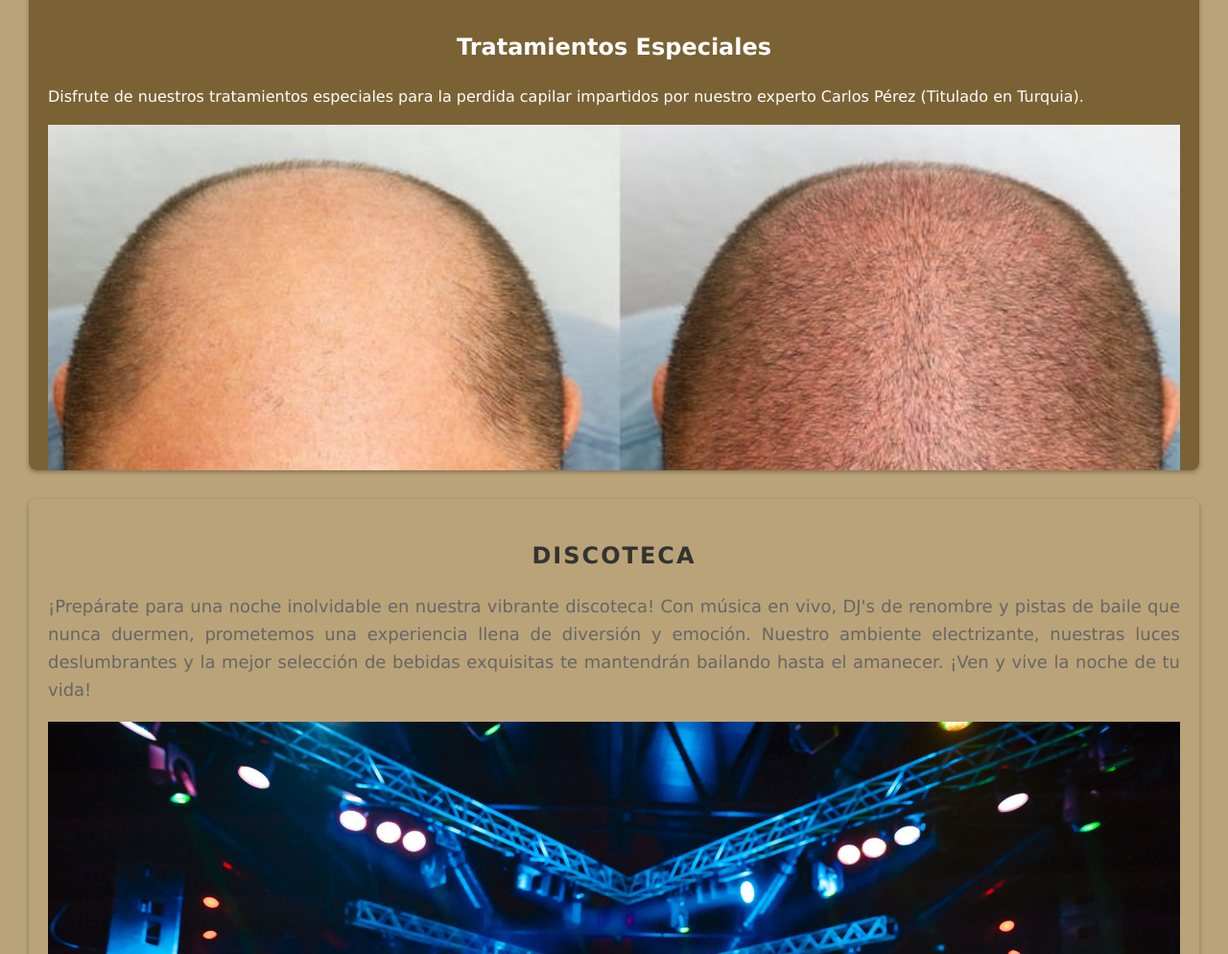
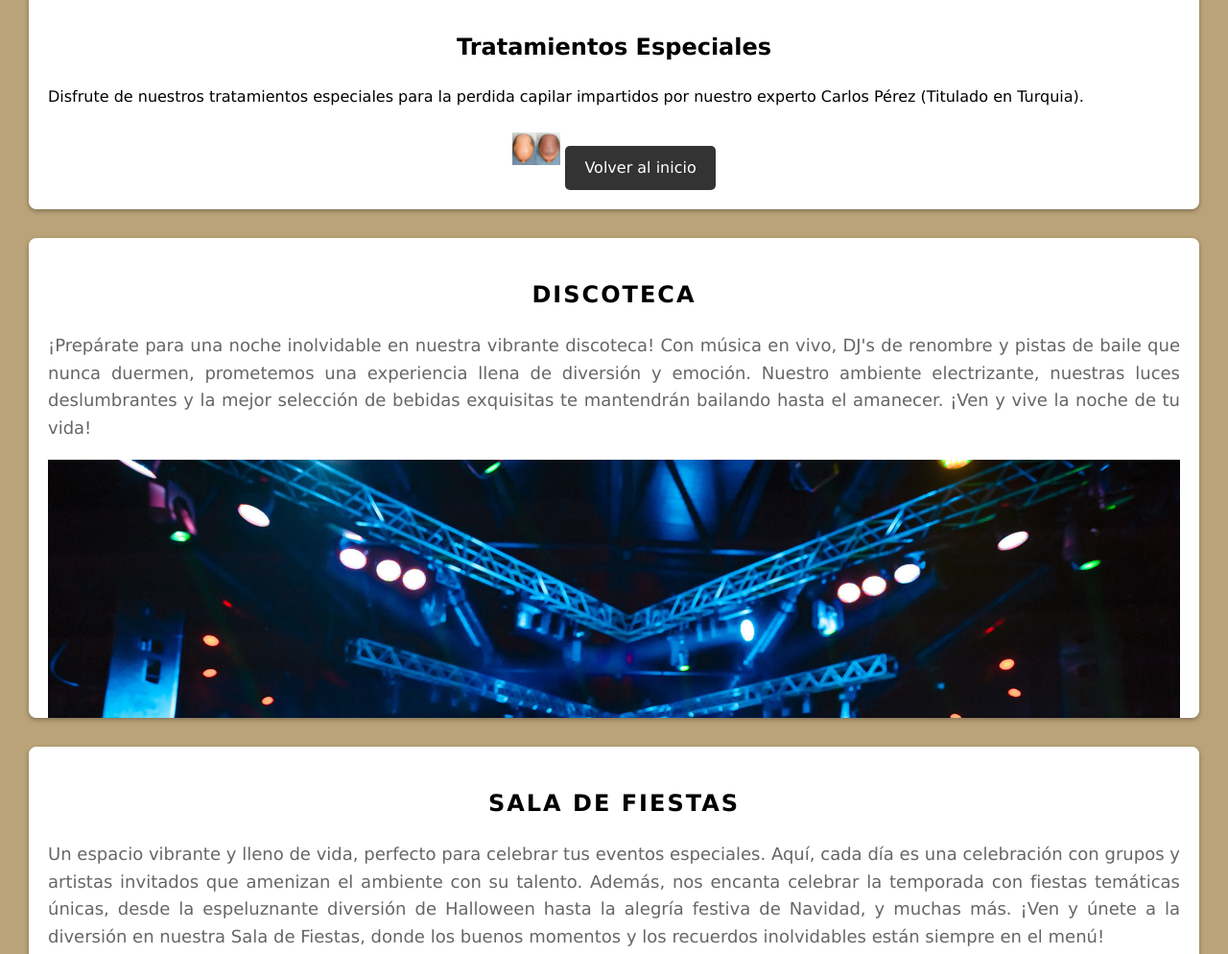
Before and after one commit to cringeluismi/ProyectoHoteles, a plain HTML site: page index.html in a window 1280 px wide. Shown: the part 2820-3814 px from the top of the page at 96% size. Drawn offline with Linux system fonts and the light colour scheme.

Commit message:
All Cards White

```diff
--- a/style.css
+++ b/style.css
@@ -389,7 +389,6 @@ height: auto;
 #disco {
   overflow-y: auto;
   max-height: 500px;
-  background-color: #BAA378;
 }
 
 #disco img {
@@ -401,13 +400,11 @@ height: auto;
 
 #disco {
   font-family: 'Verdana', sans-serif;
-  color: #333;
   line-height: 1.6;
   text-align: center;
 }
 
 #disco h2 {
-  color: #333;
   text-transform: uppercase;
   letter-spacing: 2px;
 }
@@ -421,30 +418,26 @@ height: auto;
 
 #tratamientos {
   overflow-y: auto;
-  max-height: 500px;
-  background-color: #7a6235;
+  max-height: 400px;
   font-family: 'Verdana', sans-serif;
-  color: #ffffff;
   line-height: 1.6;
   text-align: center;
 }
 
 #tratamientos img {
-  display: block;
-  width: 100%;
-  height: auto;
+  align-items: right;
+  width: 50px;
+  height: 50px;
   object-fit: contain;
 }
 
 
 #gameroom {
   font-family: 'Verdana', sans-serif;
-  color: #333;
   line-height: 1.6;
   text-align: center;
   overflow-y: auto;
   max-height: 500px;
-  background-color: #BAA378;
 }
 
 #gameroom img {
@@ -455,7 +448,6 @@ height: auto;
 }
 
 #gameroom h2 {
-  color: #BAA378;
   text-transform: uppercase;
   letter-spacing: 2px;
 }
@@ -470,7 +462,6 @@ height: auto;
 #partyroom {
   overflow-y: auto;
   max-height: 500px;
-  background-color: #7a6235;
 }
 
 #partyroom img {
@@ -482,13 +473,11 @@ height: auto;
 
 #partyroom {
   font-family: 'Verdana', sans-serif;
-  color: #ffffff;
   line-height: 1.6;
   text-align: center;
 }
 
 #partyroom h2 {
-  color: #bc9323;
   text-transform: uppercase;
   letter-spacing: 2px;
 }
```
